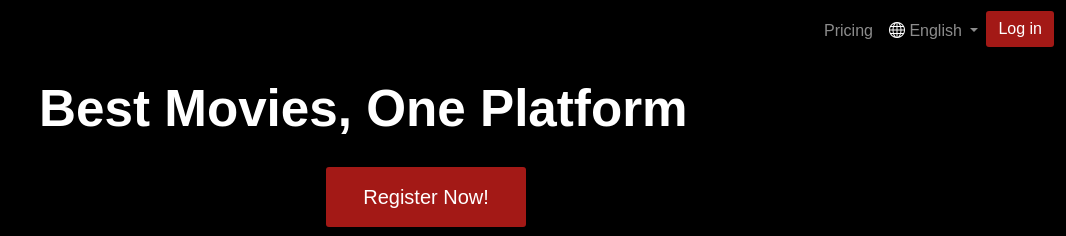
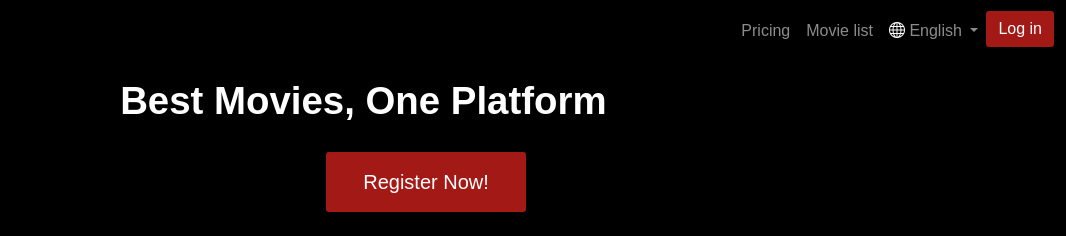
Before and after one commit to MagdalenaLysiak/movies, a plain HTML site: page main_page.html in a window 1280 px wide. Shown: the top 236 px of the page, 214-1280 px from the left. Drawn offline with nearby package versions, Linux system fonts and the light colour scheme.

Commit message:
Linked subpages

```diff
--- a/main_page.html
+++ b/main_page.html
@@ -23,6 +23,9 @@
             <li class="nav-item">
               <a class="nav-link" href="#">Pricing</a>
             </li>
+            <li class="nav-item">
+              <a class="nav-link" href="film-list.html">Movie list</a>
+            </li>
             <li class="nav-item dropdown">
               <a class="nav-link dropdown-toggle" href="#" id="navbarDropdownMenuLink" role="button" data-bs-toggle="dropdown" aria-expanded="false">
                 <i class="bi bi-globe"></i> English
@@ -33,7 +36,7 @@
               </ul>
             </li>
             <li class="nav-item">
-              <button type="button" class="btn btn-danger">Log in</button>
+              <a href="login.html"><button type="button" class="btn btn-danger">Log in</button></a>
             </li>
           </ul>
         </div>
@@ -56,7 +59,7 @@
               </div>
             </div>
           </div>
-          <button type="button" id="register" class="btn btn-danger">Register Now!</button>
+          <a href="register.html"><button type="button" id="register" class="btn btn-danger">Register Now!</button></a>
         </div>
         <div id="movie_bgr" class="row">
           <div class="col movie">
--- a/styles.css
+++ b/styles.css
@@ -6,7 +6,7 @@
     color:white;
 }
 h1{
-    font-size: 4vw;
+    font-size: 3vw;
     font-weight: 800;
 }
 h6{
@@ -76,4 +76,7 @@ div#movie_bgr div:nth-of-type(4){
     div#movie_bgr div:nth-of-type(4){
         display:none;
     }
+    h1{
+        font-size: 5vw;
+    }
 }
```
